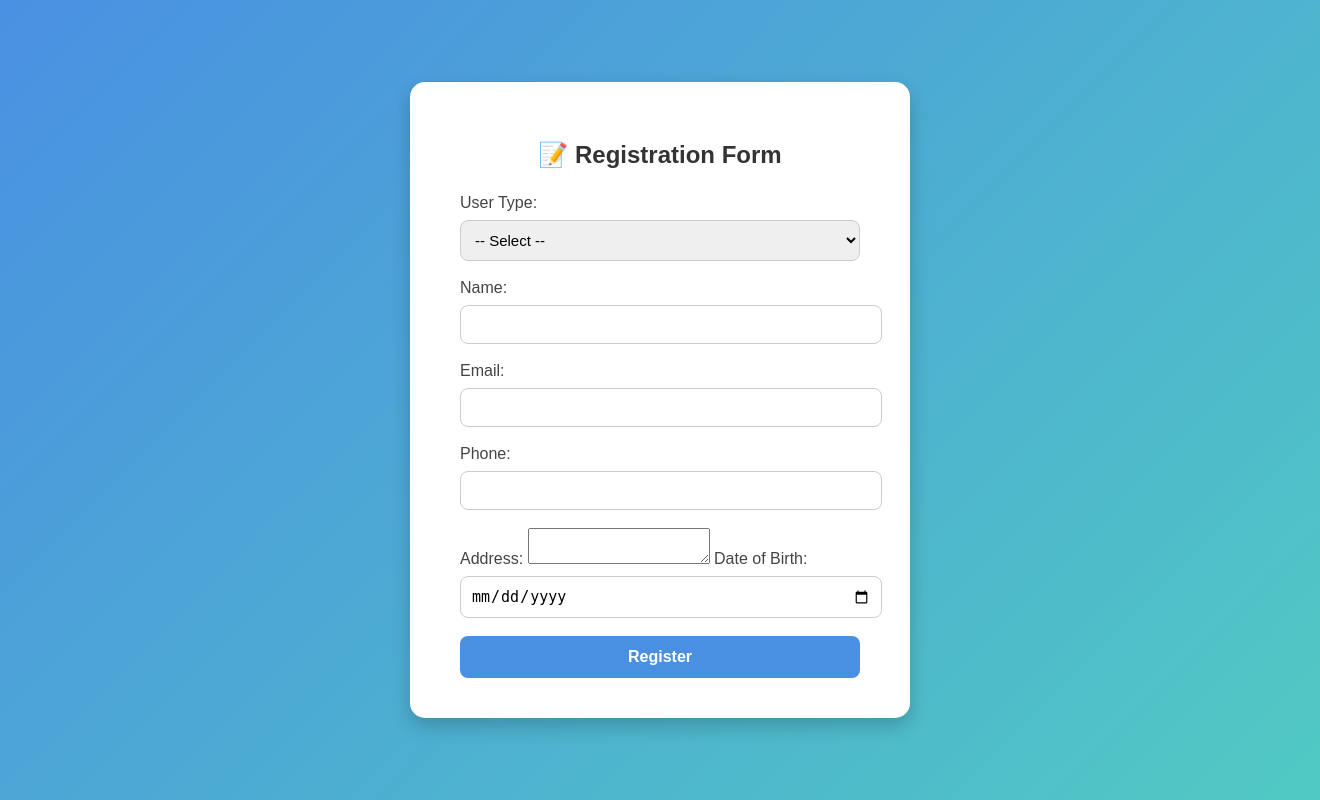
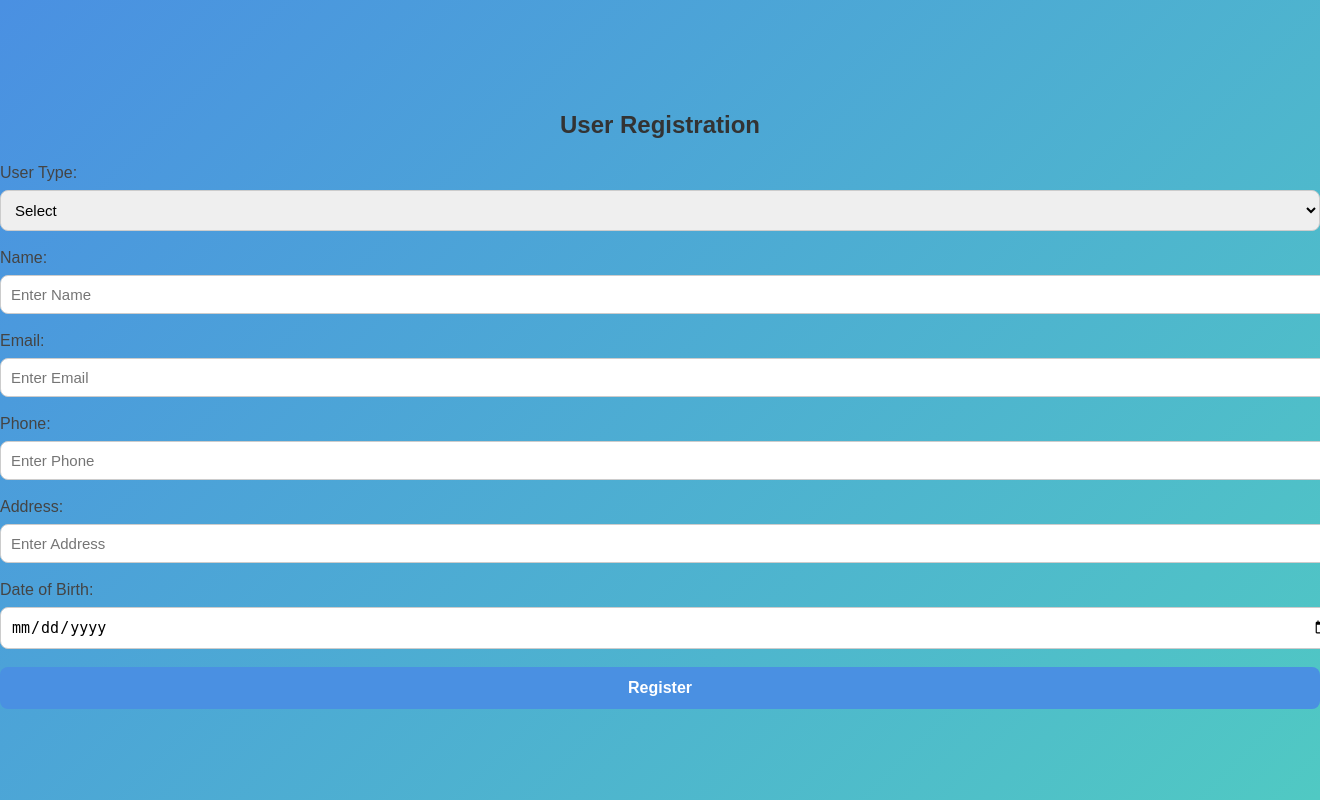
Before and after one commit to Sathyanarayanan2202/ui_project, a Flask app: page / in a window 1320 px wide; the page is wider, and only the part inside the window is pictured. Run offline with Flask 3, Linux system fonts and the light colour scheme.

Commit message:
Update register.html

```diff
--- a/Student Portal/templates/register.html
+++ b/Student Portal/templates/register.html
@@ -2,32 +2,31 @@
 <html lang="en">
 <head>
     <meta charset="UTF-8">
-    <meta name="viewport" content="width=device-width, initial-scale=1.0">
     <title>Register User</title>
     <link rel="stylesheet" href="{{ url_for('static', filename='css/register.css') }}">
 </head>
 <body>
-    <div class="container">
-        <h2>📝 Registration Form</h2>
-        <form action="/register" method="POST">
+    <div class="form-container">
+        <h2>User Registration</h2>
+        <form method="POST" action="/register">
             <label>User Type:</label>
             <select name="usertype" required>
-                <option value="">-- Select --</option>
+                <option value="" disabled selected>Select</option>
                 <option value="Student">Student</option>
                 <option value="Teacher">Teacher</option>
             </select>
 
             <label>Name:</label>
-            <input type="text" name="name" required>
+            <input type="text" name="name" placeholder="Enter Name" required>
 
             <label>Email:</label>
-            <input type="email" name="email" required>
+            <input type="email" name="email" placeholder="Enter Email" required>
 
             <label>Phone:</label>
-            <input type="text" name="phone" required>
+            <input type="number" name="phone" placeholder="Enter Phone" required>
 
             <label>Address:</label>
-            <textarea name="address" required></textarea>
+            <input type="text" name="address" placeholder="Enter Address" required>
 
             <label>Date of Birth:</label>
             <input type="date" name="dob" required>
```
